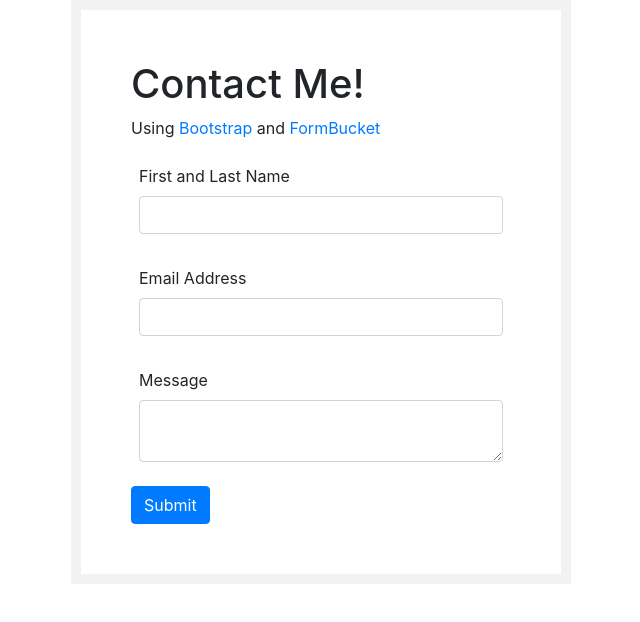
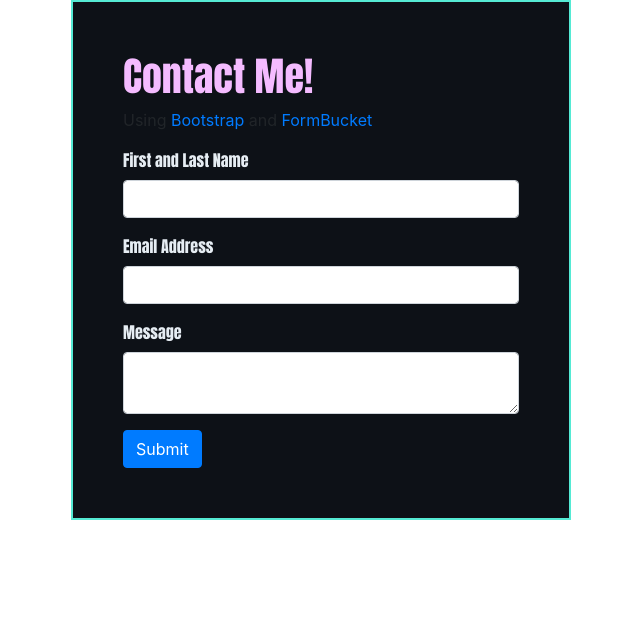
Before and after one commit to Addison00-00/UX-220-Practice-Test-2-FAILED, a plain HTML site: page q2.html in a window 1280 px wide. Shown: the whole page, without its empty margins (319-959 px from the left). Drawn offline with nearby package versions, Linux system fonts and the light colour scheme.

Commit message:
Committing Changes For Now...

```diff
--- a/q2.html
+++ b/q2.html
@@ -12,9 +12,25 @@
             max-width: 500px;
             margin: auto;
             padding: 50px;
-            background: #ffffff;
-            border: 10px solid #f2f2f2;
+            background: #0D1117;
+            border: 2.5px solid #55ead4;
         }
+
+        .form-box h1 {
+            color: #F4BBFF !important;
+            font-family: Impact, Haettenschweiler, 'Arial Narrow Bold', sans-serif !important;
+            font-weight: 600px !important;
+        }
+
+        .form-box label {
+            color: #E6EDF3 !important;
+            font-family: Impact, Haettenschweiler, 'Arial Narrow Bold', sans-serif !important;
+            font-weight: 600px !important;
+        }
+
+        .form-box button {
+            background: #55ead4 !important;
+            color: #0D1117 !important;
 
             .form-group[data-color="blue"] {
                 background-color: rgb(99, 99, 209);
@@ -37,11 +53,11 @@
                 <p>Using <a href="https://getbootstrap.com">Bootstrap</a> and <a
                         href="https://www.formbucket.com">FormBucket</a></p>
                 <form action="https://api.formbucket.com/f/c2K3QTQ" method="post">
-                    <div class="form-group">
+                    <div class="form-group" data-color="blue">
                         <label for="name">First and Last Name</label>
                         <input class="form-control" id="name" type="text" name="Name">
                     </div>
-                    <div class="form-group">
+                    <div class="form-group" data-color="blue">
                         <label for="email">Email Address</label>
                         <input class="form-control" id="email" type="email" name="Email">
                     </div>
```
Lines whose indentation alone changed are shown as unchanged.
